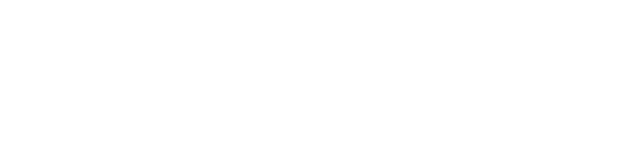
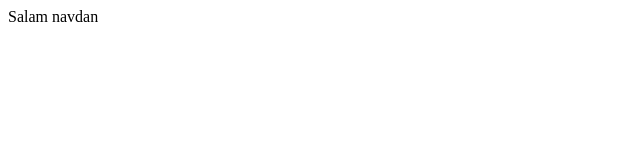
Before and after one commit to vagif14/task-01, a plain HTML site: page index.html in a window 1280 px wide. Shown: the whole page, without its empty margins (0-640 px from the left). Drawn offline with Linux system fonts and the light colour scheme.

Commit message:
nav branch

```diff
--- a/index.html
+++ b/index.html
@@ -7,6 +7,6 @@
     <title>Document</title>
 </head>
 <body>
-
+    Salam navdan
 </body>
 </html>
```
